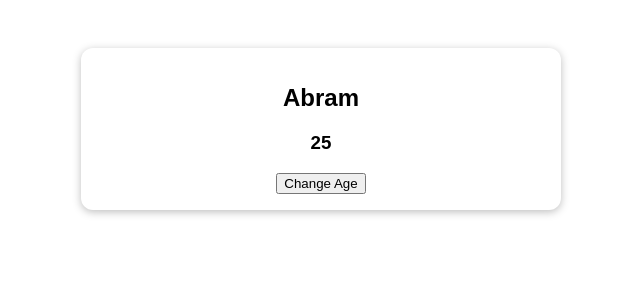
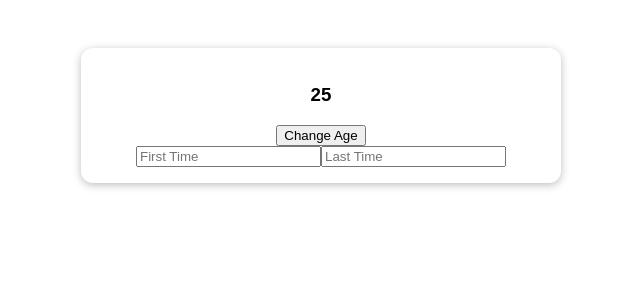
Before and after one commit to abrambagus/vue-composition-api, a Vue app: page / in a window 1280 px wide. Shown: the top 300 px of the page, without its empty margins (319-959 px from the left). Built offline with nearby package versions, Linux system fonts and the light colour scheme; the HTML template or start-up script is replaced by a standard one.

Commit message:
replacing computed properties with computed function

```diff
--- a/src/App.vue
+++ b/src/App.vue
@@ -1,31 +1,52 @@
 <template>
   <section class="container">
-    <h2>{{ user.name }}</h2>
-    <h3>{{ user.age }}</h3>
+    <h2>{{ userName }}</h2>
+    <h3>{{ age }}</h3>
     <button @click="setAge">Change Age</button>
+    <div>
+      <input type="text" placeholder="First Time" @input="setFirstName" />
+      <input type="text" placeholder="Last Time" @input="setLastName" />
+    </div>
   </section>
 </template>
 
 <script>
-import { reactive } from 'vue';
+import { ref, computed } from 'vue';
 
 export default {
   setup() {
     // const uName = ref('Abram');
-    // const uAge = ref(25);
+    const firstName = ref('');
+    const lastName = ref('');
+    const uAge = ref(25);
 
-    const user = reactive({
-      name: 'Abram',
-      age: 25,
+    // const user = reactive({
+    //   name: 'Abram',
+    //   age: 25,
+    // });
+
+    const uName = computed(function () {
+      return firstName.value + ' ' + lastName.value;
     });
 
     function setNewAge() {
-      user.age = 32;
+      uAge.value = 26;
+    }
+
+    function setFirstName(event) {
+      firstName.value = event.target.value;
+    }
+
+    function setLastName(event) {
+      lastName.value = event.target.value;
     }
 
     return {
-      user: user,
+      userName: uName,
+      age: uAge,
       setAge: setNewAge,
+      setFirstName,
+      setLastName,
     };
   },
   // data() {
```
